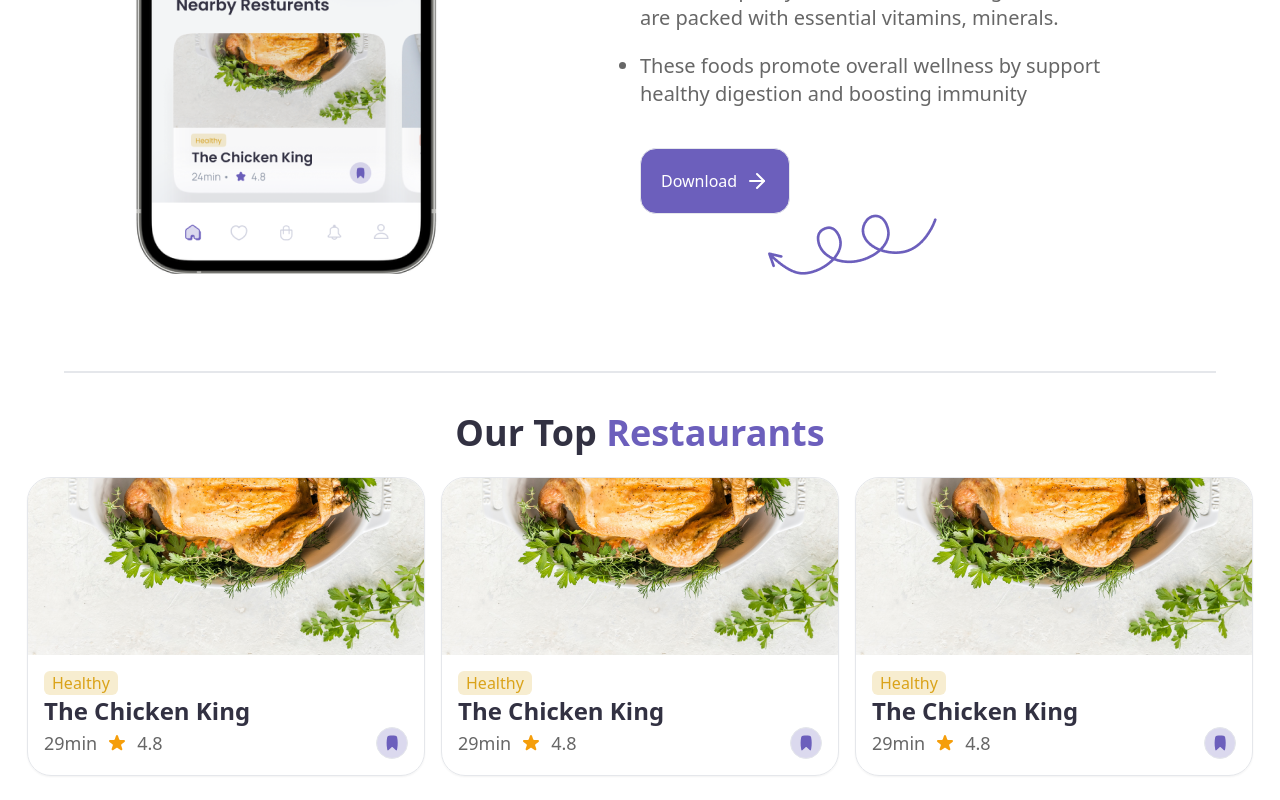
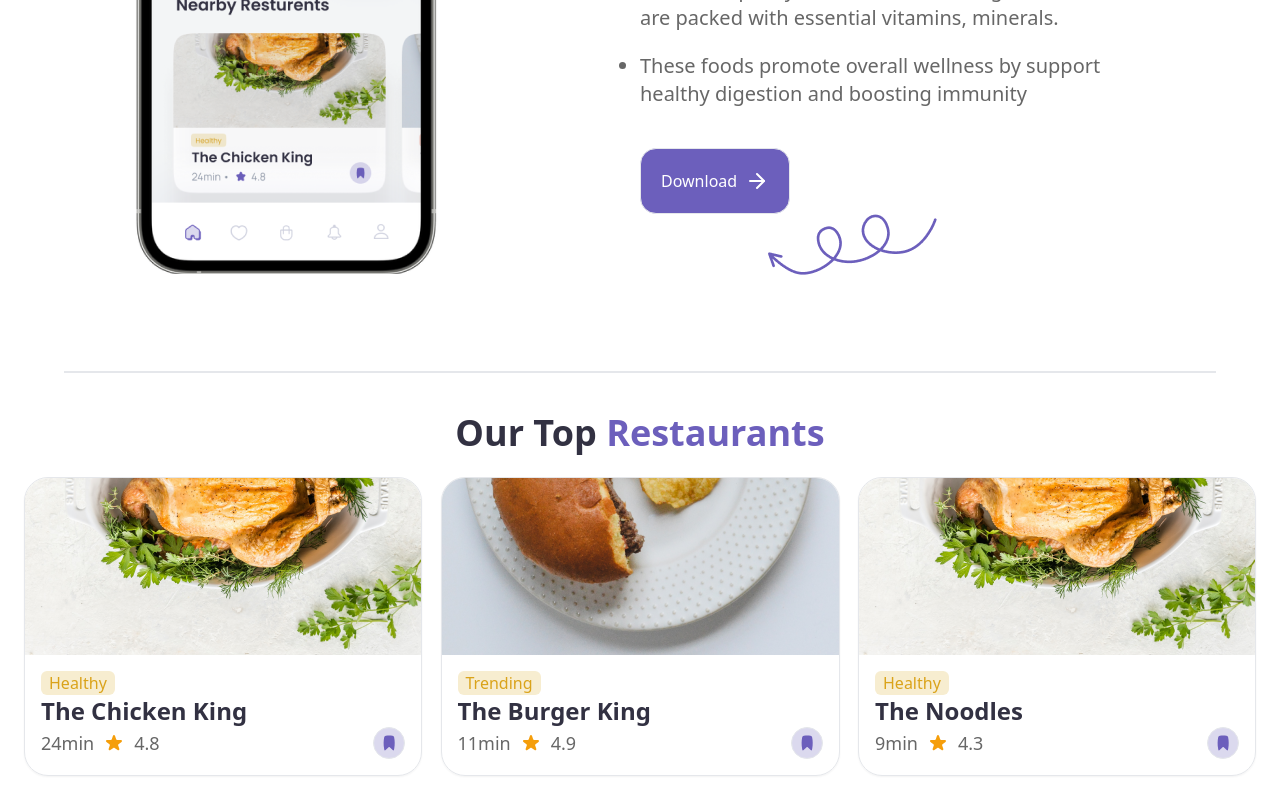
Before and after one commit to savitakatwe/Restaurant, a React (Vite) app: page /menu in a window 1280 px wide. Shown: the part 1522-2322 px from the top of the page. Built offline with nearby package versions, Linux system fonts and the light colour scheme.

Commit message:
cards ready

```diff
--- a/src/component/RestaurantCard/RestaurantCard.tsx
+++ b/src/component/RestaurantCard/RestaurantCard.tsx
@@ -1,27 +1,39 @@
-import ChickenImage from "../../assets/ChickenImage.png"
 import StarIcon from "../../assets/StarIcon.svg"
 import BookMark from "../../assets/BookMark.svg"
+import {PropsWithChildren} from "react";
 
-const RestaurantCard = () => {
+interface RestaurantCardProps {
+    restaurantImage: string;
+    tagText: string;
+    restaurantName: string;
+    time: string;
+    rating: string;
+}
+
+const RestaurantCard = ({
+                            restaurantImage,
+                            tagText,
+                            restaurantName,
+                            time,
+                            rating
+                        }: PropsWithChildren<RestaurantCardProps>) => {
     return <>
         <div className={"h-fit w-fit border border-solid shadow-sm rounded-3xl overflow-hidden"}>
-            <img src={ChickenImage} alt="Chicken"/>
+            <img src={restaurantImage} alt="Chicken"/>
             <div className={"p-4"}>
                 <div className={"bg-yellow-secondary border rounded-md border-none w-fit px-2"}>
-                    <p className={'text-yellow-primary'}> Healthy </p></div>
-                <p className={" text-2xl font-semibold text-dark-black"}>The Chicken King</p>
+                    <p className={'text-yellow-primary'}> {tagText} </p></div>
+                <p className={" text-2xl font-semibold text-dark-black"}>{restaurantName}</p>
                 <div className={"flex flex-row justify-between  "}>
                     <div className={"flex gap-3 items-center"}>
-                        <p className={" text-lg text-dark-tertiary"}>29min</p>
+                        <p className={" text-lg text-dark-tertiary"}>{time}</p>
                         <img className={" h-4 w-4"} src={StarIcon} alt="Star"/>
-                        <p className={" text-lg text-dark-tertiary"}>4.8</p>
+                        <p className={" text-lg text-dark-tertiary"}>{rating}</p>
                     </div>
                     <div
                         className={"border  rounded-3xl bg-gray-secondary   w-8 h-8 flex  justify-center items-center"}>
                         <img src={BookMark} alt="Bookmark" className={"w-4 h-4"}/>
-
                     </div>
-
                 </div>
             </div>
         </div>
--- a/src/component/TopRestaurants/TopRestaurants.tsx
+++ b/src/component/TopRestaurants/TopRestaurants.tsx
@@ -1,4 +1,6 @@
 import RestaurantCard from "../RestaurantCard/RestaurantCard.tsx";
+import ChickenImage from "../../assets/ChickenImage.png"
+import BurgerImage from "../../assets/BurgerImage.png"
 
 const TopRestaurants = () => {
     return <>
@@ -8,10 +10,15 @@ const TopRestaurants = () => {
                     className={"text-purple-primary"}>Restaurants</span>
                 </p>
             </div>
-            <div className={"m-6 flex flex-col justify-center md:flex-row gap-4"}>
-                <RestaurantCard/>
-                <RestaurantCard/>
-                <RestaurantCard/>
+            <div className={"m-6 flex flex-col justify-center md:justify-between md:flex-row gap-4"}>
+                <RestaurantCard restaurantImage={ChickenImage} tagText={'Healthy'} time={'24min'}
+                                restaurantName={"The Chicken King"} rating={"4.8"}/>
+                <RestaurantCard
+                    restaurantImage={BurgerImage} tagText={'Trending'} time={'11min'}
+                    restaurantName={"The Burger King"} rating={"4.9"}/>
+                <RestaurantCard restaurantImage={ChickenImage} tagText={'Healthy'}
+                                time={'9min'} restaurantName={"The Noodles"} rating={"4.3"}/>
+
             </div>
         </div>
 
```
